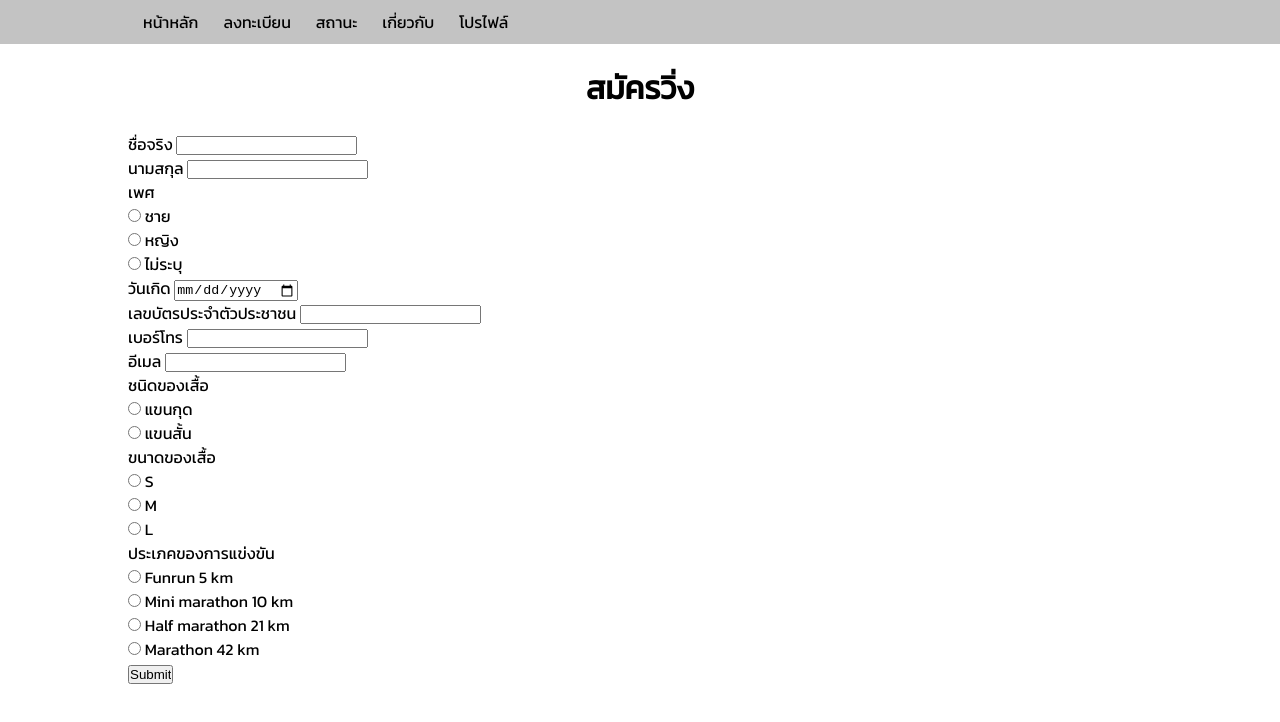
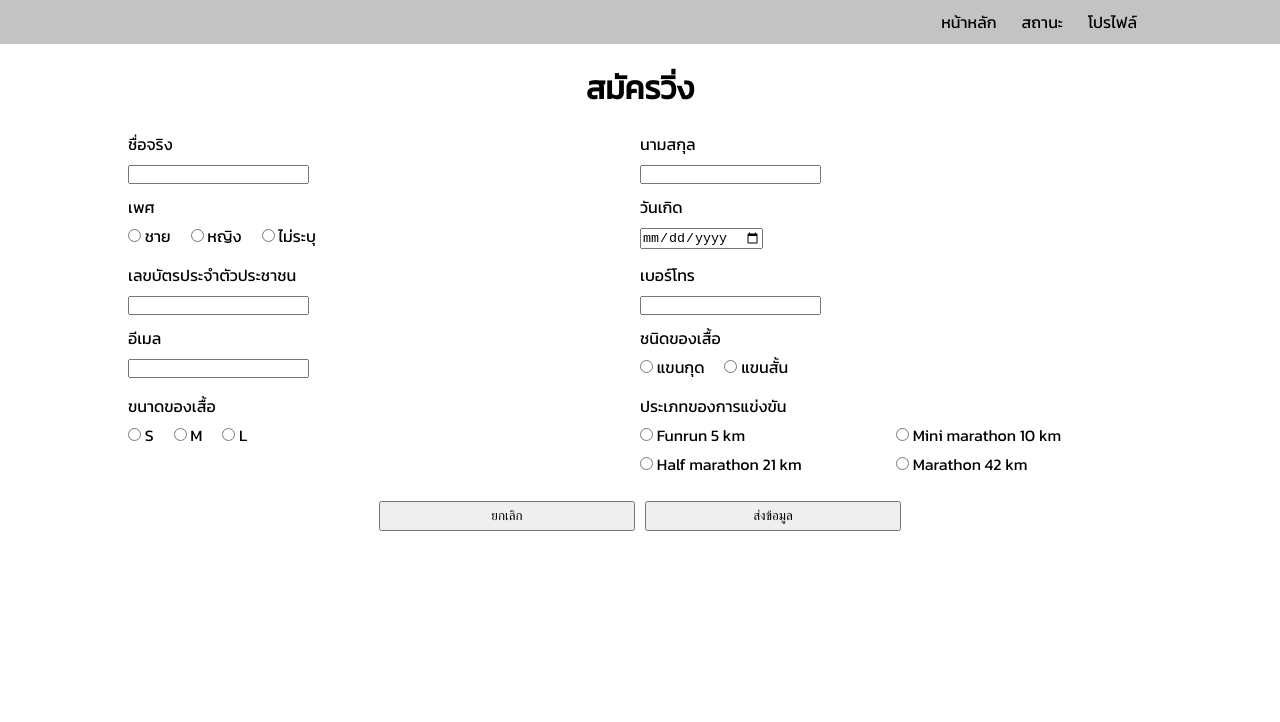
Before and after one commit to Modelerconso/ReRun, a plain HTML site: page index.html in a window 1280 px wide. Drawn offline with Linux system fonts and the light colour scheme.

Commit message:
Update page register alreary to collect data

```diff
--- a/index.html
+++ b/index.html
@@ -11,37 +11,41 @@
     <div class="header">
         <div class="contrain">
             <div class="menu">
-                <ul>
-                    <li>หน้าหลัก</li>
-                    <li>ลงทะเบียน</li>
-                    <li>สถานะ</li>
-                    <li>เกี่ยวกับ</li>
-                    <li>โปรไฟล์</li>
-                </ul>
+                <a href="#">หน้าหลัก</a>
+                <a href="#">สถานะ</a>
+                <a href="#">โปรไฟล์</a>
             </div>
         </div>
     </div>
     <!-- Section page -->
     <div class="section">
         <div class="contrain">
-            <!-- form register run -->
-            <div class="form">
-                <form>
             <div>
                 <h2>สมัครวิ่ง</h2>
             </div>
+            <!-- form register run -->
+            <div class="form">
                 <div class="firstname">
+                    <div>
                         <label name="firstname">ชื่อจริง</label>
+                    </div>
+                    <div>
                         <input type="text" name="firstname">
                     </div>
+                </div>
                 <div class="lastname">
+                    <div>
                         <label name="lastname">นามสกุล</label>
+                    </div>
+                    <div>
                         <input type="text" name="lastname">
+                    </div>
                 </div>
                 <div class="gender">
                     <div>
                         <label>เพศ</label>
                     </div>
+                    <div class="gender-value">
                         <div>
                             <input type="radio" name="gender" value="ชาย">
                             <label>ชาย</label>
@@ -55,24 +59,44 @@
                             <label>ไม่ระบุ</label>
                         </div>
                     </div>
+                </div>
                 <div class="age">
+                    <div>
                         <label>วันเกิด</label>
+                    </div>
+                   <div>
                         <input type="date" name="age">
                    </div>
+                </div>
                 <div class="number-card-person">
+                    <div>
                         <label>เลขบัตรประจำตัวประชาชน</label>
-                        <input type="number" name="number-card-person">
+                    </div>
+                    <div>
+                        <input type="text" name="number-card-person">
+                    </div>
                 </div>
                 <div class="phone">
+                    <div>
                         <label>เบอร์โทร</label>
+                    </div>
+                    <div>
                         <input type="text" name="phone">
                     </div>
+                </div>
                 <div class="email">
+                    <div>
                         <label>อีเมล</label>
+                    </div>
+                    <div>
                         <input type="email" name="email">
                     </div>
+                </div>
                 <div class="shirt">
+                    <div>
                         <label>ชนิดของเสื้อ</label>
+                    </div>
+                    <div class="shirt-type">
                         <div>
                             <input type="radio" name="shirt" value="แขนกุด">
                             <label>แขนกุด</label>
@@ -82,10 +106,12 @@
                             <label>แขนสั้น</label>
                         </div>
                     </div>
+                </div>
                 <div class="shirt-size">
                     <div>
                         <label>ขนาดของเสื้อ</label>
                     </div>
+                    <div class="shirt-size-value">
                         <div>
                             <input type="radio" name="shirt-size" value="S">
                             <label>S</label>
@@ -99,12 +125,14 @@
                             <label>L</label>
                         </div>
                     </div>
+                </div>
                 <div class="type-run">
                     <div>
-                            <label>ประเภคของการแข่งขัน</label>
+                        <label>ประเภทของการแข่งขัน</label>
                     </div>
+                    <div class="type-run-option">
                         <div>
-                            <input type="radio" name="type-run" value="Funrun">
+                            <input type="radio" name="type-run" value="funrun">
                             <label>Funrun 5 km</label>
                         </div>
                         <div>
@@ -120,8 +148,15 @@
                             <label>Marathon 42 km</label>
                         </div>
                     </div>
-                    <input type="submit" name="submit">
-                </form>
+                </div>
+            </div>
+            <div class="box-button">
+                <div class="cancel">
+                    <button name="cancel">ยกเลิก</button>
+                </div>
+                <div class="submit">
+                    <button onclick="submitData()" name="submit">ส่งข้อมูล</button>
+                </div>
             </div>
         </div>
     </div>
@@ -133,5 +168,6 @@
             </div>
         </div>
     </div>
+    <script src="index.js"></script>
 </body>
 </html>
--- a/style.css
+++ b/style.css
@@ -8,7 +8,7 @@
     padding: 0;
 }
 
-body{
+body {
     font-family: 'kanit';
 }
 
@@ -24,11 +24,17 @@ body{
     background-color: rgb(195, 195, 195);
 }
 
-.header ul li{
-    float: left;
+.menu {
+    display: flex;
+    float: right;
+}
+
+.menu a {
+    text-decoration: none;
     padding: 10px;
     list-style-type: none;
-    padding-left: 15px;
+    margin-right: 5px;
+    color: black;
 }
 
 h2 {
@@ -36,3 +42,48 @@ h2 {
     font-size: 32px;
     padding: 20px;
 }
+
+.form {
+    display: grid;
+    grid-template-columns: repeat(2,512px);
+}
+
+.form div {
+    margin-bottom: 5px;
+}
+
+.form label {
+    padding-right: 20px;
+}
+
+.gender-value {
+    display: flex;
+}
+
+.shirt-type {
+    display: flex;
+}
+
+.shirt-size-value {
+    display: flex;
+}
+
+.type-run-option {
+    display: grid;
+    grid-template-columns: repeat(2,256px);
+}
+
+.box-button {
+    display: flex;
+    justify-content: center;
+    padding: 10px;
+}
+
+button {
+    width: 256px;
+    height: 30px;
+}
+
+.submit {
+    margin-left: 10px;
+}
```
Also changed, not shown: index.js (added), 1 other file. Lines whose indentation alone changed are shown as unchanged.
